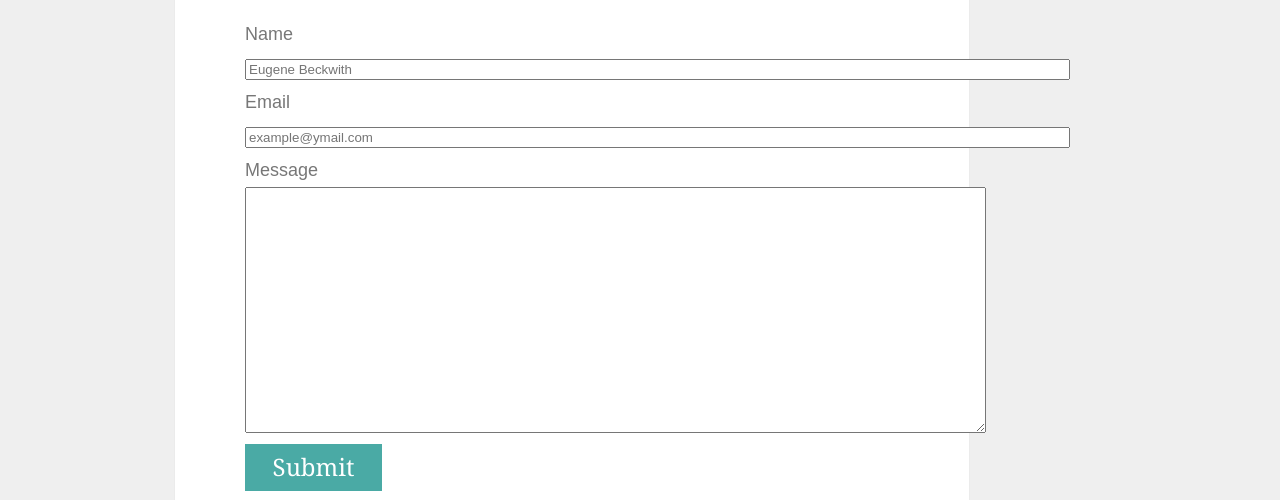
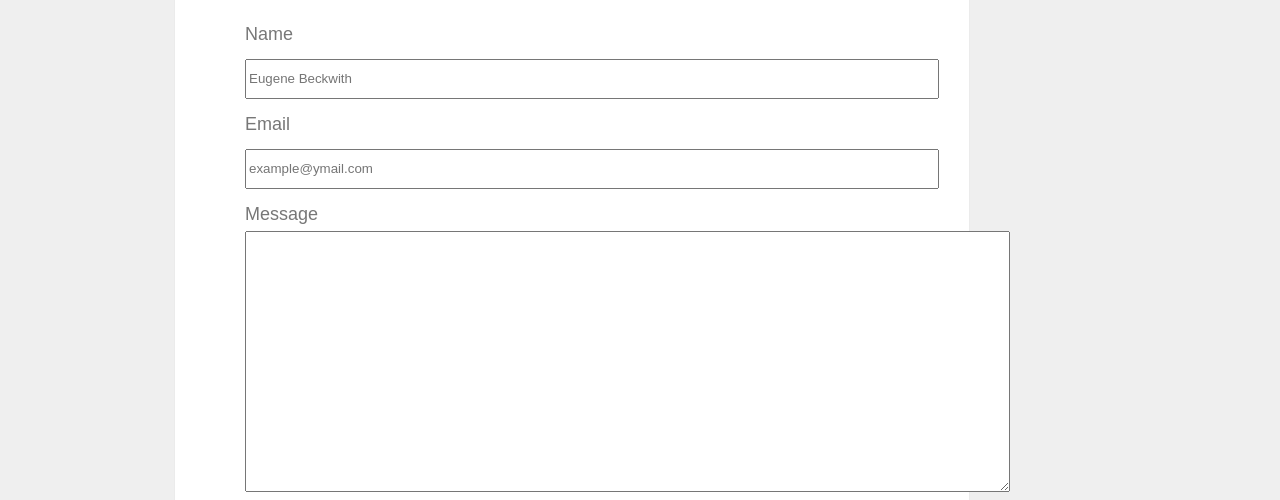
Before and after one commit to Goodtobeme/Basic-Portfolio, a plain HTML site: page Basic-Portfolio/contact.html in a window 1280 px wide. Shown: the part 293-793 px from the top of the page. Drawn offline with Linux system fonts and the light colour scheme.

Commit message:
Changes to Contact form and CSS

```diff
--- a/Basic-Portfolio/assets/css/style.css
+++ b/Basic-Portfolio/assets/css/style.css
@@ -195,9 +195,16 @@ p {
   margin-left: 166px;
   margin-top: 51px;
   width: 796px;
-  height: 656px;
+  height: 708px;
 }
 
+input[type=text] {
+    width: 100%;
+    height: 40px;
+   /* padding: 2px 20px;*/
+    margin: 8px 0;
+    box-sizing: border-box;
+}
 /*Submit button in Contact page*/
   #submit {
     width: 137px;
--- a/Basic-Portfolio/contact.html
+++ b/Basic-Portfolio/contact.html
@@ -30,14 +30,14 @@
               <li>
                   <Label for="email">Email</Label>
                   <br>
-                  <input type="text" name="email" size="100"
+                  <input type="text" name="email"
                   id="email" placeholder="example@ymail.com" required="required">
               </li>
               <li>
                   <Label for="message">Message</Label>
                   <br>
                   <textarea id="message" name="message"
-                   textarea rows= "16" cols="90"></textarea>
+                   textarea rows= "17" cols= "93"></textarea>
               </li>
           </ul>
         </form>
```
